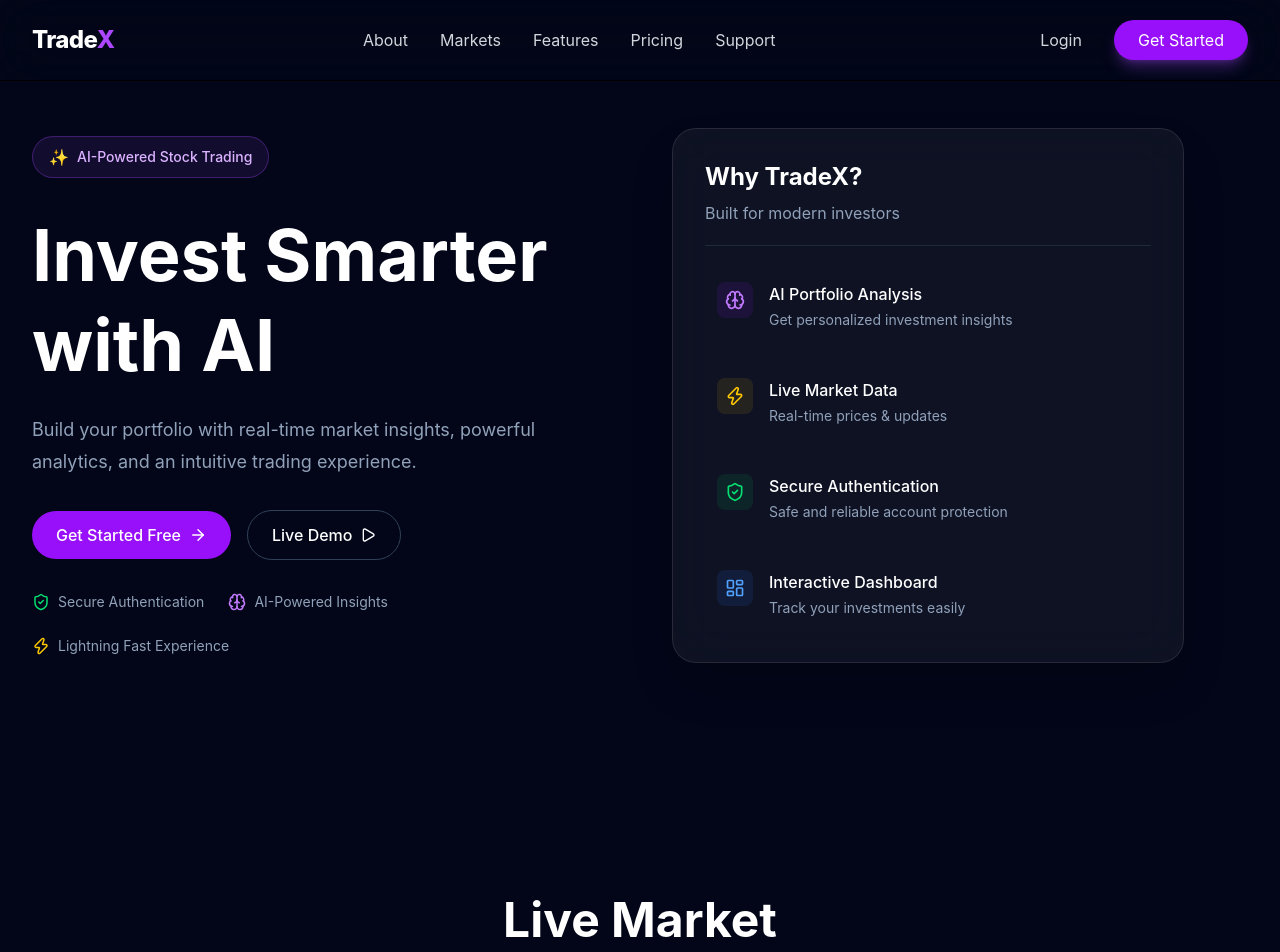
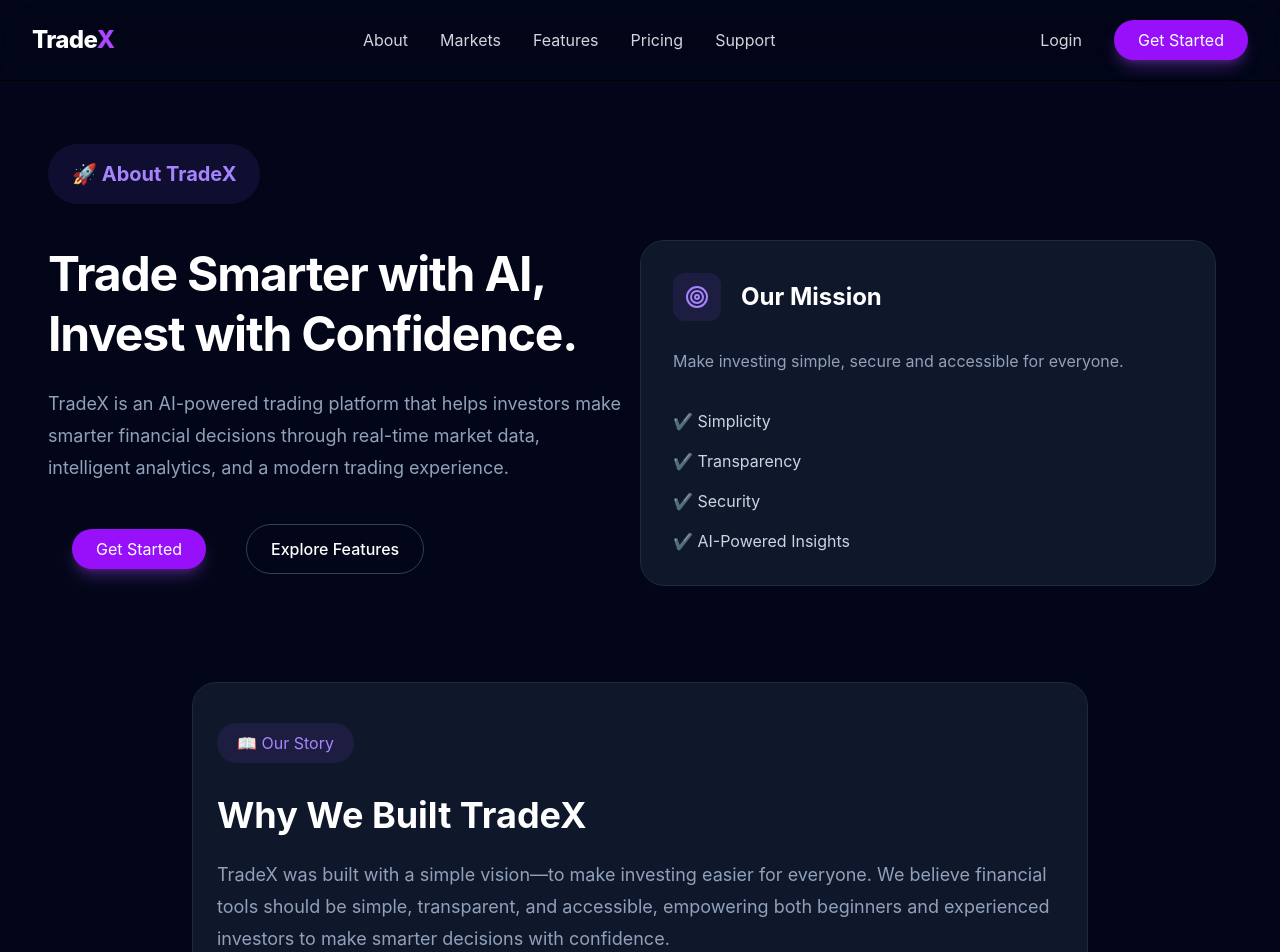
Before and after one commit to abhishek12-max/StockPilot, a React (Vite) app in the folder Frontend/vite-project/: page /about in a window 1280 px wide. Shown: the top 952 px of the page. Built offline with nearby package versions, Linux system fonts and the light colour scheme.

Commit message:
feat(about): build responsive about page with mission and story sections

```diff
--- a/Frontend/vite-project/src/App.jsx
+++ b/Frontend/vite-project/src/App.jsx
@@ -1,10 +1,14 @@
+import { Routes, Route } from "react-router-dom";
+
 import Home from "./pages/Home";
+import About from "./pages/About";
 
 function App() {
   return (
-    <div className="min-h-screen bg-white">
-      <Home />
-    </div>
+    <Routes>
+      <Route path="/" element={<Home />} />
+      <Route path="/about" element={<About />} />
+    </Routes>
   );
 }
 
--- a/Frontend/vite-project/src/components/layout/Footer.jsx
+++ b/Frontend/vite-project/src/components/layout/Footer.jsx
@@ -3,7 +3,7 @@ function Footer() {
   return (
     <footer className="border-t border-white/10 bg-slate-950 px-6 py-12">
 
-      <div className="mx-auto max-w-7xl grid grid-cols-1 md:grid-cols-2 lg:grid-cols-4 gap-10">
+      <div className="mx-auto max-w-7xl grid grid-cols-1 md:grid-cols-2 lg:grid-cols-4 gap-20 px-10">
 
         {/* Brand */}
            <div>
--- /dev/null
+++ b/Frontend/vite-project/src/components/layout/Layout.jsx
@@ -0,0 +1,16 @@
+import Footer from "./Footer";
+import Navbar from "./Navbar";
+
+function Layout({children}) {
+    return (
+       <div className="min-h-screen flex flex-col bg-slate-950">
+         <Navbar />
+         <main className="flex-1 py-30 px-6 mt-6">
+            {children}
+         </main>
+         <Footer/>
+       </div>
+     );
+}
+
+export default Layout;
--- a/Frontend/vite-project/src/components/layout/Navbar.jsx
+++ b/Frontend/vite-project/src/components/layout/Navbar.jsx
@@ -1,5 +1,6 @@
 import { useState } from "react";
 import { Menu, X } from "lucide-react";
+import { Link } from "react-router-dom";
 
 const Navbar = () => {
 
@@ -21,8 +22,7 @@ const Navbar = () => {
 
                 <div className="hidden md:flex items-center gap-8">
 
-                    <a href="#" className="text-gray-300 hover:text-white transition-colors duration-300">About</a>
-
+                   <Link to={"/about"} className="text-gray-300 hover:text-white transition-colors duration-300">About</Link>
                     <a href="#" className="text-gray-300 hover:text-white transition-colors duration-300">Markets</a>
 
                     <a href="#" className="text-gray-300 hover:text-white transition-colors duration-300">Features</a>
--- /dev/null
+++ b/Frontend/vite-project/src/components/sections/AboutHero.jsx
@@ -0,0 +1,83 @@
+import { Target, TargetIcon } from "lucide-react";
+function AboutHero() {
+    return (
+        <section>
+            {/* ye pura ek container hai */}
+            <div className="grid  grid-cols-1 lg:grid-cols-2 max-w-7xl mx-auto px-6 ">
+              {/* left div  */}
+             <div className="space-y-10">
+                {/* ye badge hai isme */}
+               <div className="inline-block rounded-full bg-violet-500/10 text-violet-400 font-bold text-xl px-6 py-4">
+                  <h3>🚀 About TradeX</h3>
+               </div>
+               {/* heading or decscription */}
+               <div className="space-y-6">
+                   <h2 className="text-2xl sm:text-4xl lg:text-5xl text-white font-bold leading-tight tracking-tight max-w-xl">
+                    Trade Smarter with AI,
+                    Invest with Confidence.
+                   </h2>
+                   <p className="text-lg text-slate-400 leading-8 max-w-xl">
+                    TradeX is an AI-powered trading platform that helps
+                    investors make smarter financial decisions through
+                    real-time market data, intelligent analytics,
+                    and a modern trading experience.
+                   </p>
+               </div>
+               {/* buttons ke liye  */}
+               <div className="flex items-center gap-10 px-6">
+                <button className="px-6 py-2 rounded-full bg-purple-600 text-white hover:bg-purple-700 hover:scale-105 transition-all duration-300 shadow-lg shadow-purple-500/30">
+                    Get Started
+                </button>
+                <button className=" inline-flex items-center gap-2 rounded-full border border-slate-700 px-6 py-3 font-medium text-white transition-all duration-300 hover:bg-slate-800">
+                    Explore Features
+                </button>
+               </div>
+             </div>
+               {/* right div */}
+               <div className="rounded-3xl bg-slate-900 p-8 border border-slate-800 mt-24 max-w-xl">
+
+                 <div className="flex items-center gap-5" >
+                    <div className="w-12 h-12 rounded-xl bg-violet-500/10 flex items-center justify-center text-2xl">
+                    <TargetIcon className="w-6 h-6 text-violet-400"/>
+                    </div>
+                     <h2  className="text-2xl font-bold text-white">Our Mission </h2>
+                 </div>
+                    <p className="mt-6 text-slate-400 leading-8">
+                    Make investing simple, secure
+                     and accessible for everyone.
+                    </p>
+                   <div>
+                      <ul  className="mt-8 space-y-4">
+                        <li  className="flex items-center gap-3 text-slate-300">✔ Simplicity</li>
+                        <li  className="flex items-center gap-3 text-slate-300">✔ Transparency</li>
+                        <li  className="flex items-center gap-3 text-slate-300">✔ Security</li>
+                        <li  className="flex items-center gap-3 text-slate-300">✔ AI-Powered Insights</li>
+                      </ul>
+                   </div>
+
+               </div>
+
+            </div>
+            {/* your story */}
+         <div className="max-w-4xl mx-auto px-6 rounded-3xl bg-slate-900 border border-slate-800 p-10 mt-24">
+
+         <div  className="inline-block bg-violet-500/10 text-violet-400 px-5 py-2 rounded-full">
+            <p>📖 Our Story</p>
+        </div>
+
+        <h2 className="mt-8 text-4xl font-bold text-white">Why We Built TradeX</h2>
+
+        <p className="mt-6 text-lg text-slate-400 leading-8">
+            TradeX was built with a simple vision—to make investing easier for everyone.
+            We believe financial tools should be simple, transparent, and accessible,
+            empowering both beginners and experienced investors to make smarter
+            decisions with confidence.
+        </p>
+
+    </div>
+        </section>
+
+     );
+}
+
+export default AboutHero;
--- /dev/null
+++ b/Frontend/vite-project/src/pages/About.jsx
@@ -0,0 +1,14 @@
+import Footer from "../components/layout/Footer";
+import Layout from "../components/layout/Layout";
+import Navbar from "../components/layout/Navbar";
+import AboutHero from "../components/sections/AboutHero";
+
+function About() {
+    return (
+         <Layout>
+            <AboutHero/>
+         </Layout>
+      );
+}
+
+export default About;
```
